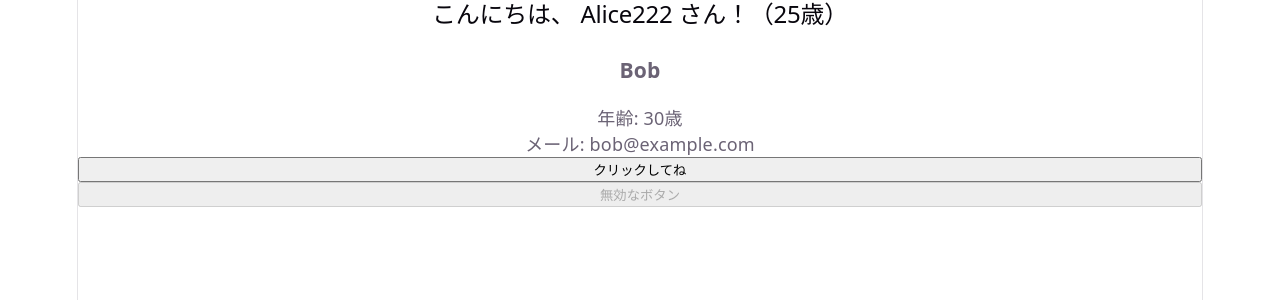
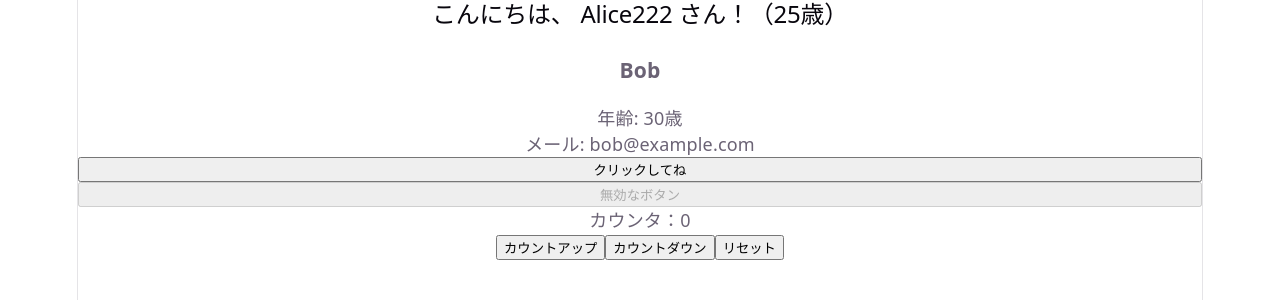
Before and after one commit to ramtiga/react_sample1, a React (Vite) app: page / in a window 1280 px wide. Shown: the top 300 px of the page. Built offline with nearby package versions, Linux system fonts and the light colour scheme.

Commit message:
Counterコンポーネント作成

```diff
--- a/src/App.tsx
+++ b/src/App.tsx
@@ -1,3 +1,4 @@
+import { useState } from "react"
 import "./App.css"
 import Greeting from "./Greeting"
 
@@ -30,6 +31,29 @@ function Button({ label, disabled = false }: ButtonProps) {
   )
 }
 
+function Counter() {
+  const [count, setCount] = useState(0)
+
+  const increment = () => {
+    setCount((prev) => prev + 1)
+  }
+  const decrement = () => {
+    setCount((prev) => prev - 1)
+  }
+  const reset = () => {
+    setCount(0)
+  }
+
+  return (
+    <div>
+      <p>カウンタ：{count}</p>
+      <button onClick={increment}>カウントアップ</button>
+      <button onClick={decrement}>カウントダウン</button>
+      <button onClick={reset}>リセット</button>
+    </div>
+  )
+}
+
 function App() {
   return (
     <>
@@ -37,6 +61,7 @@ function App() {
       <UserCard name="Bob" age={30} email="bob@example.com" />
       <Button label="クリックしてね" />
       <Button label="無効なボタン" disabled />
+      <Counter />
     </>
   )
 }
```
